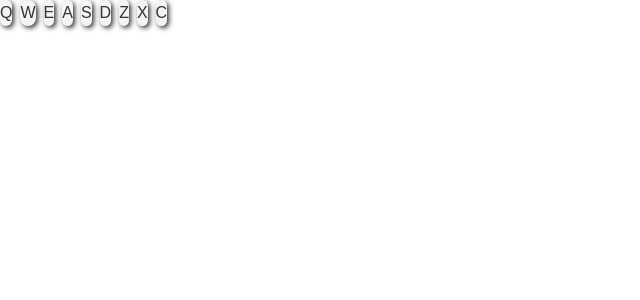
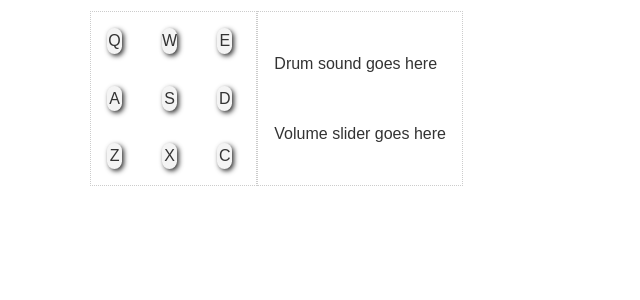
Before and after one commit to nucmatt/drum_machine, a React (Create React App) app: page / in a window 1280 px wide. Shown: the top 300 px of the page, without its empty margins (0-640 px from the left). Built offline with nearby package versions, Linux system fonts and the light colour scheme.

Commit message:
Style: Adjust layout and add layout styling.
Add a container div and use more semantic HTML tags and ids. Add basic
layout classes to the drumkit and display.

```diff
--- a/src/App.js
+++ b/src/App.js
@@ -61,12 +61,18 @@ function App() {
 	];
 
 	return (
-		<div id='drum-machine'>
-			<div className='display'>
-				{Pads.map((pad) => (
-					<Drumpad pad={pad} />
-				))}
-			</div>
+		<div className='container'>
+			<main id='drum-machine'>
+				<section id='drumkit' className='grid-3 card'>
+					{Pads.map((pad) => (
+						<Drumpad pad={pad} />
+					))}
+				</section>
+				<section id='display' className='card'>
+					<div>Drum sound goes here</div>
+					<div>Volume slider goes here</div>
+				</section>
+			</main>
 		</div>
 	);
 }
--- a/src/scss/style.scss
+++ b/src/scss/style.scss
@@ -79,6 +79,17 @@ table {
 	}
 }
 
+#drum-machine {
+	display: flex;
+
+}
+
+#display {
+	display: flex;
+	flex-direction: column;
+	justify-content: space-around;
+}
+
 @import 'utilities';
 @import 'buttons';
 @import 'text-styles';
```
